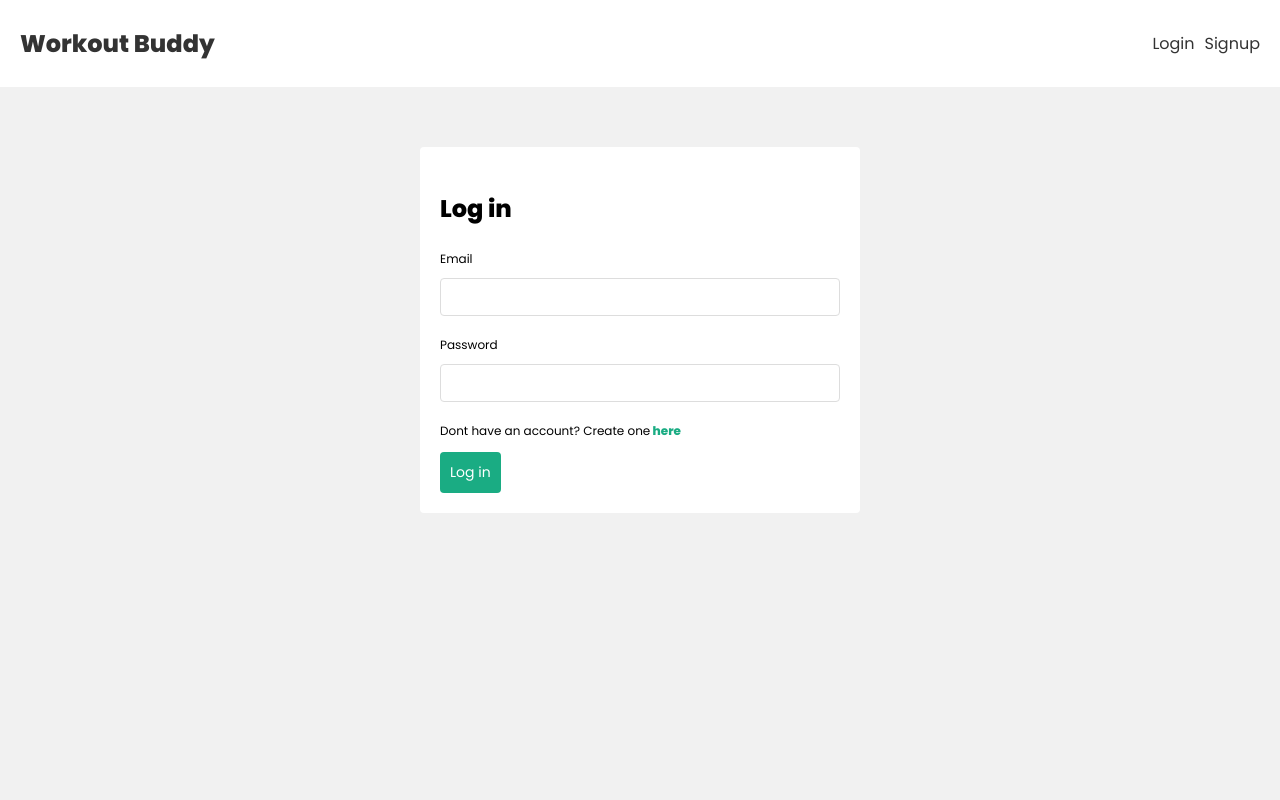
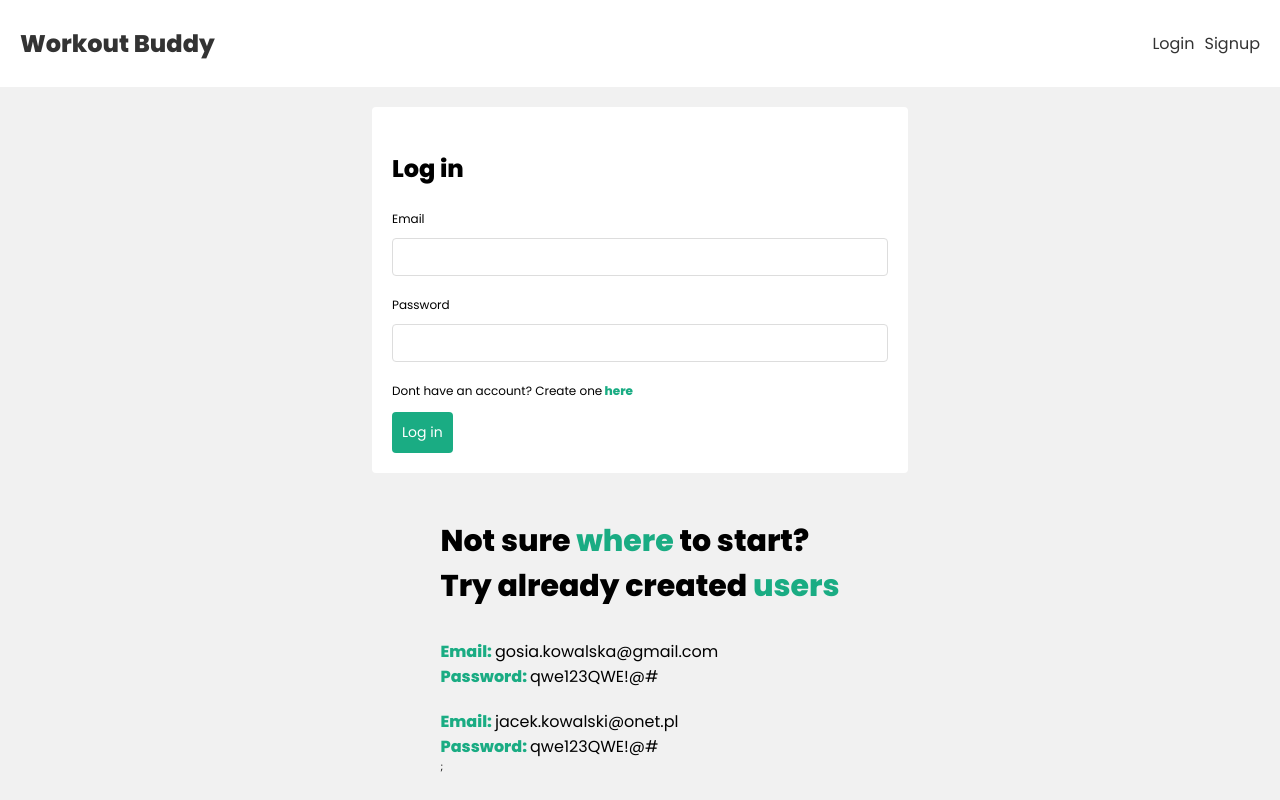
Before and after one commit to MikeWDev/WorkoutBuddy, a React (Create React App) app: page /login in a window 1280 px wide. Built offline with nearby package versions, Linux system fonts and the light colour scheme.

Commit message:
Create example users for login page

```diff
--- a/package.json
+++ b/package.json
@@ -9,6 +9,7 @@
     "@testing-library/react": "^13.4.0",
     "@testing-library/user-event": "^13.5.0",
     "date-fns": "^3.3.1",
+    "firebase": "^10.9.0",
     "react": "^18.2.0",
     "react-dom": "^18.2.0",
     "react-router-dom": "^6.21.3",
--- a/src/App.js
+++ b/src/App.js
@@ -4,8 +4,20 @@ import Home from "./Pages/Home";
 import Navbar from "./componets/navbar";
 import Login from "./Pages/Login";
 import Signup from "./Pages/Signup";
-
+import { initializeApp } from "firebase/app";
+import { getAnalytics } from "firebase/analytics";
 function App() {
+  const firebaseConfig = {
+    apiKey: "AIzaSyBY-wiVhWmMDrRd9_yKl04mFrnPTTxY-Fo",
+    authDomain: "workoutbuddy-575d5.firebaseapp.com",
+    projectId: "workoutbuddy-575d5",
+    storageBucket: "workoutbuddy-575d5.appspot.com",
+    messagingSenderId: "31814171225",
+    appId: "1:31814171225:web:bba4254d5e4941718a0f48",
+    measurementId: "G-KNK4EZ9WVC",
+  };
+  const app = initializeApp(firebaseConfig);
+  const analytics = getAnalytics(app);
   const { user } = useAuthContext();
   return (
     <div className="App">
--- a/src/Pages/Login.js
+++ b/src/Pages/Login.js
@@ -1,6 +1,7 @@
 import React, { useState } from "react";
 import { useLogin } from "../hooks/useLogin";
 import { Link } from "react-router-dom";
+import LoginEgzample from "./LoginEgzample";
 const Login = () => {
   const [email, setEmail] = useState("");
   const [password, setPassword] = useState("");
@@ -14,6 +15,8 @@ const Login = () => {
   };
 
   return (
+    <div className="login-con">
+      {" "}
       <form className="signup" onSubmit={handleSubmit}>
         <h3>Log in</h3>
         <div className="input">
@@ -43,6 +46,8 @@ const Login = () => {
           {error && <div className="error">{error}</div>}
         </div>
       </form>
+      <LoginEgzample />
+    </div>
   );
 };
 
--- /dev/null
+++ b/src/Pages/LoginEgzample.js
@@ -0,0 +1,42 @@
+import React from "react";
+
+const LoginEgzample = () => {
+  return (
+    <div className="ex-login-con">
+      <h3>
+        Not sure <span>where</span> to start?
+        <br />
+        Try already created <span>users</span>
+      </h3>
+      <div className="ex-login">
+        <div className="ex-field">
+          <div className="ex-email">
+            <p>
+              <span>Email: </span> gosia.kowalska@gmail.com
+            </p>
+          </div>
+          <div className="ex-password">
+            <p>
+              <span>Password: </span> qwe123QWE!@#
+            </p>
+          </div>
+        </div>
+        <div className="ex-field">
+          <div className="ex-email">
+            <p>
+              <span>Email: </span> jacek.kowalski@onet.pl
+            </p>
+          </div>
+          <div className="ex-password">
+            <p>
+              <span>Password: </span> qwe123QWE!@#
+            </p>
+          </div>
+        </div>
+      </div>
+      ;
+    </div>
+  );
+};
+
+export default LoginEgzample;
--- a/src/index.css
+++ b/src/index.css
@@ -143,8 +143,7 @@ nav .action-links {
 }
 form.signup,
 form.login {
-  max-width: 40rem;
-  margin: 4rem auto;
+  width: 40%;
   padding: 2rem;
   background: #fff;
   border-radius: 0.4rem;
@@ -267,3 +266,33 @@ header {
 .form-sm-drop {
   display: flex;
 }
+/*Login egzample*/
+.login-con {
+  display: flex;
+  flex-direction: column;
+  align-items: center;
+  justify-content: center;
+  gap: 1.6rem;
+}
+.ex-field {
+  display: flex;
+  flex-direction: column;
+}
+.ex-field p {
+  margin: 0;
+  font-size: 1.6rem;
+}
+.ex-login-con h3 {
+  font-size: 3rem;
+}
+.ex-login-con span {
+  color: #1aac83;
+}
+.ex-login {
+  display: flex;
+  flex-direction: column;
+  gap: 2rem;
+}
+.ex-field span {
+  font-weight: bold;
+}
--- a/src/queries.css
+++ b/src/queries.css
@@ -13,6 +13,10 @@
   .home {
     gap: 2rem;
     grid-template-columns: 1.5fr 1fr;
+  }
+  form.signup,
+  form.login {
+    width: 60%;
   }
 }
 @media (max-width: 570px) {
@@ -31,4 +35,17 @@
   .create-sm {
     display: block;
   }
+  form.signup,
+  form.login {
+    width: 80%;
+  }
+  .ex-login-con h3 {
+    font-size: 2.4rem;
+  }
 }
+@media (max-width: 350px) {
+  form.signup,
+  form.login {
+    width: 90%;
+  }
+}
```
Also changed, not shown: 1 other file (tests, documents, lock files or other folders). Lines whose indentation alone changed are shown as unchanged.
